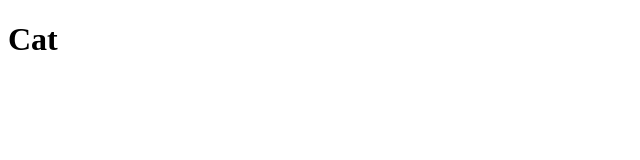
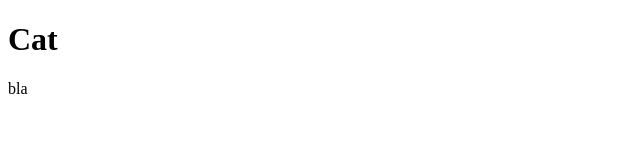
Before and after one commit to olga-zapata/cat, a plain HTML site: page index.html in a window 1280 px wide. Shown: the full height of the page, 0-640 px from the left. Drawn offline with Linux system fonts and the light colour scheme.

Commit message:
edit to p tag

```diff
--- a/index.html
+++ b/index.html
@@ -5,4 +5,5 @@
     </head>
     <body>
         <h1>Cat</h1>
+        <p>bla</p>
       </html>
```
